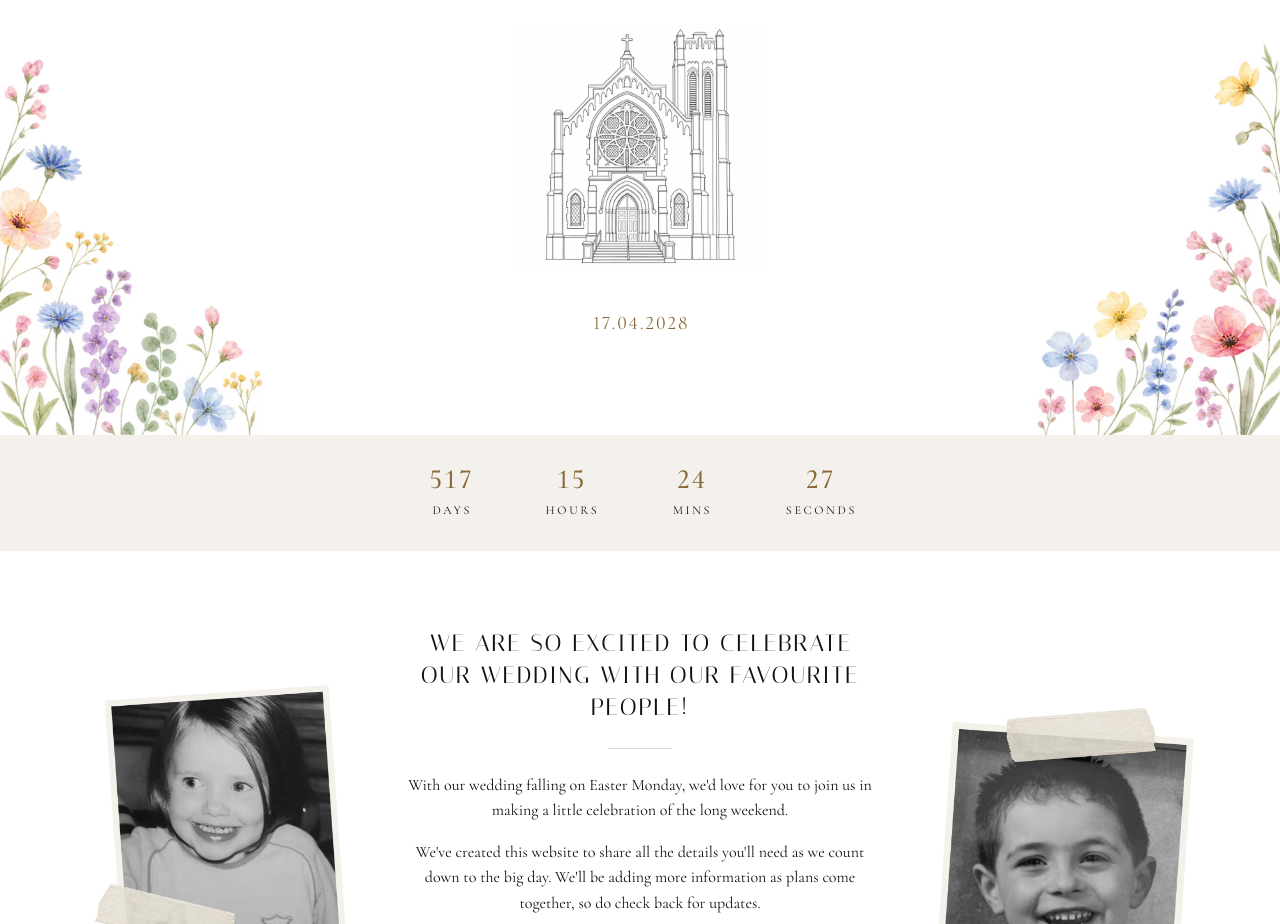
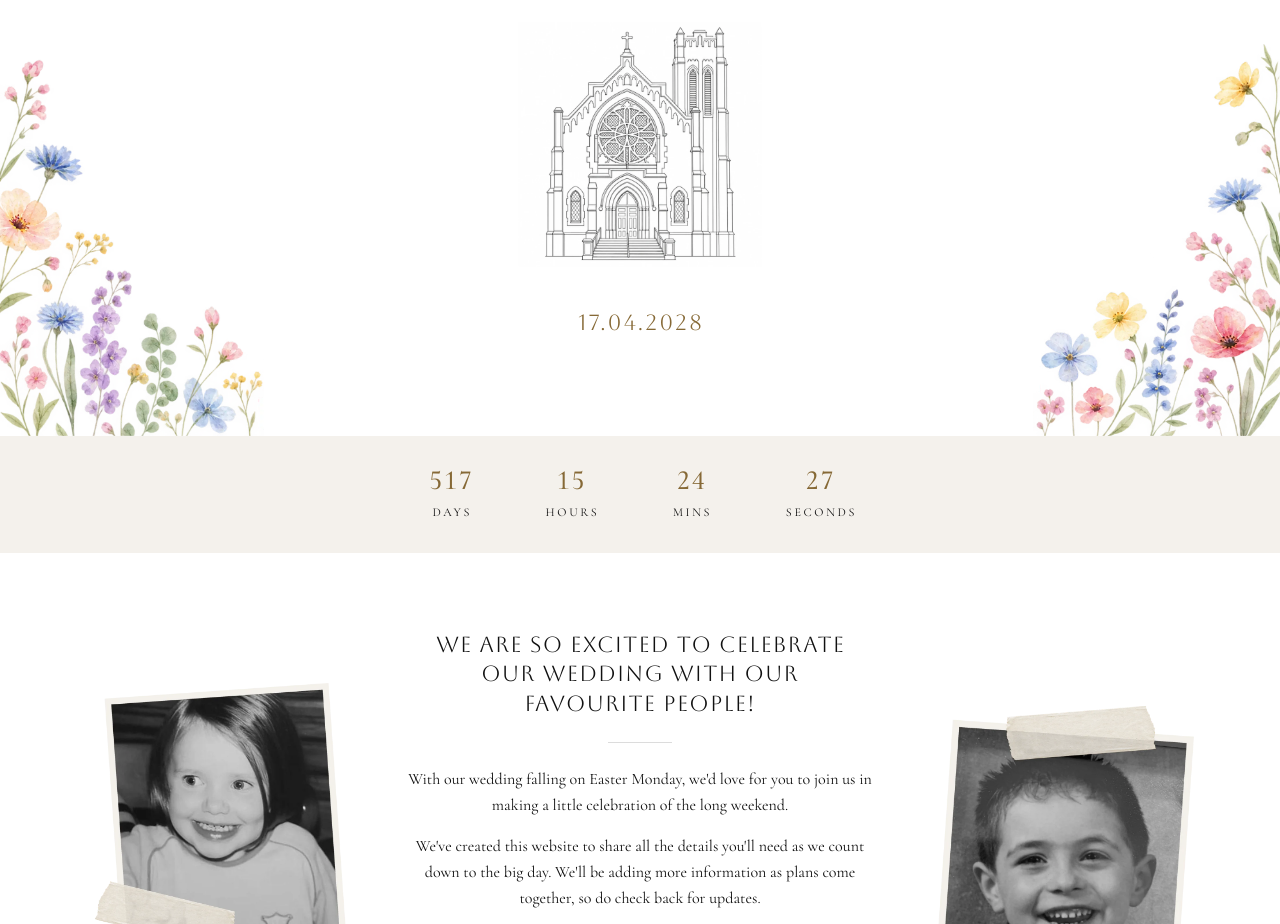
Before and after one commit to murrayquinnwedding/murrayquinnwedding.github.io, an Astro site: page / in a window 1280 px wide. Shown: the part 191-1115 px from the top of the page. Built offline with nearby package versions, Linux system fonts and the light colour scheme; Astro itself is replaced by a stand-in of ours.

Commit message:
Use Aboreto, the real display font from the design
The brief misspelled it as "Aborteo", which is why it looked like an
unlicensable commercial font. Aboreto is a Google Font under the SIL Open
Font License, so it can be self-hosted and shipped.

Headings and the hero date now use it, and the Italiana and Marcellus
stand-ins are removed.

Because the design was made in this font, the sizes could be solved properly
rather than approximated. For each group of headings that share a size, the
size and letter-spacing were solved together against the measured widths of
every string in that group (rms error 0.1-0.2%). Tracking turns out to differ
per heading level, so it is now a token per level rather than one global
value.

Every heading renders within 0.5% of the Figma export, and total page height
is within 0.9%.

Co-Authored-By: Claude Opus 5 <noreply@anthropic.com>

```diff
--- a/src/components/Celebrations.astro
+++ b/src/components/Celebrations.astro
@@ -94,6 +94,8 @@ const cards = [
 
   .celebrations__heading {
     font-size: var(--fs-band);
+    letter-spacing: var(--ls-band);
+    text-indent: var(--ls-band);
     color: var(--c-blue);
     text-align: center;
     margin-bottom: clamp(2rem, 5.4vw, 4.5rem);
--- a/src/components/Footer.astro
+++ b/src/components/Footer.astro
@@ -99,6 +99,13 @@ const whatsapp = `https://wa.me/${CONTACT.whatsapp}`;
       padding-bottom: 11rem;
     }
 
+    /* Break the heading after "CAN", as the mobile design does, rather
+       than letting "US!" fall onto a line of its own. */
+    .footer__heading {
+      max-width: 17rem;
+      margin-inline: auto;
+    }
+
     .footer__flowers {
       width: 32vw;
     }
--- a/src/components/Hero.astro
+++ b/src/components/Hero.astro
@@ -57,6 +57,8 @@ import { WEDDING_DATE_ISO } from '../config';
 
   .hero__date {
     margin-top: clamp(1.5rem, 3vw, 2.5rem);
+    /* The date is set in the display face, like the headings. */
+    font-family: var(--font-heading);
     font-size: var(--fs-date);
     letter-spacing: 0.1em;
     text-indent: 0.1em;
--- a/src/components/Intro.astro
+++ b/src/components/Intro.astro
@@ -76,8 +76,8 @@
 
   .intro__heading {
     font-size: var(--fs-intro);
-    letter-spacing: 0.08em;
-    text-indent: 0.08em;
+    letter-spacing: var(--ls-intro);
+    text-indent: var(--ls-intro);
     line-height: 1.35;
     /* Narrower than the paragraphs beneath it, which is what gives the
        heading its three-line shape in the design. */
--- a/src/layouts/Base.astro
+++ b/src/layouts/Base.astro
@@ -41,7 +41,7 @@ const canonical = new URL(Astro.url.pathname, Astro.site);
       type="font/woff2"
       crossorigin
     />
-    <link rel="preload" href="/fonts/italiana-400.woff2" as="font" type="font/woff2" crossorigin />
+    <link rel="preload" href="/fonts/aboreto-400.woff2" as="font" type="font/woff2" crossorigin />
 
     <meta name="theme-color" content="#f4f1ec" />
   </head>
--- a/src/styles/global.css
+++ b/src/styles/global.css
@@ -17,24 +17,15 @@
   src: url('/fonts/cormorant-garamond-var.woff2') format('woff2');
 }
 
-/* Heading candidates. Aborteo (the font in the Figma file) is a commercial
-   licence we do not have for web use, so these are the stand-ins.
-   Switch between them with --font-heading below. */
+/* Aboreto is the display face from the Figma file. It is a Google Font under
+   the SIL Open Font License, so it can be self-hosted here. One weight only. */
 
 @font-face {
-  font-family: 'Italiana';
+  font-family: 'Aboreto';
   font-style: normal;
   font-weight: 400;
   font-display: swap;
-  src: url('/fonts/italiana-400.woff2') format('woff2');
-}
-
-@font-face {
-  font-family: 'Marcellus';
-  font-style: normal;
-  font-weight: 400;
-  font-display: swap;
-  src: url('/fonts/marcellus-400.woff2') format('woff2');
+  src: url('/fonts/aboreto-400.woff2') format('woff2');
 }
 
 /* --- Tokens -------------------------------------------------------------- */
@@ -53,26 +44,32 @@
   --c-green-band: #f1f5e0; /* footer background */
 
   /* Type --------------------------------------------------------------- */
-  /* ONE variable controls every heading — swapping in Aborteo later
-     (or picking a different stand-in) is a one-line change here. */
-  --font-heading: 'Italiana', 'Cormorant Garamond', Georgia, serif;
+  /* ONE variable controls every heading, so the display face can be
+     swapped in a single line here. */
+  --font-heading: 'Aboreto', 'Cormorant Garamond', Georgia, serif;
   --font-body: 'Cormorant Garamond', Georgia, 'Times New Roman', serif;
 
   /* Fluid sizes: clamp(min, preferred, max) lets type scale with the
      viewport between a mobile floor and a desktop ceiling.
      The vw values are derived from measuring the Figma export: each one
      reproduces the design's text width at a 1440px viewport. */
-  --fs-display: clamp(2.25rem, 3.67vw, 4.5rem); /* AOIFE & MARK */
-  --fs-band: clamp(1.5rem, 3.24vw, 4rem); /* THE CELEBRATIONS */
-  --fs-section: clamp(1.25rem, 1.65vw, 2rem); /* WHERE TO STAY, footer */
-  --fs-intro: clamp(1.25rem, 1.84vw, 2.125rem); /* intro heading */
-  --fs-date: clamp(1.125rem, 1.5vw, 1.5rem); /* 17.04.2028 */
+  --fs-display: clamp(2.25rem, 3.503vw, 4.25rem); /* AOIFE & MARK */
+  --fs-band: clamp(1.5rem, 3.023vw, 3.75rem); /* THE CELEBRATIONS */
+  --fs-section: clamp(1.25rem, 1.424vw, 1.75rem); /* WHERE TO STAY, cards, footer */
+  --fs-intro: clamp(1.125rem, 1.707vw, 2rem); /* intro heading */
+  --fs-date: clamp(1.125rem, 1.71vw, 1.875rem); /* 17.04.2028 */
   --fs-count: clamp(1.5rem, 2.18vw, 2.5rem); /* countdown numbers */
   --fs-body: clamp(1rem, 1.05vw, 1.125rem);
   --fs-small: clamp(0.75rem, 0.9vw, 0.875rem); /* eyebrow, labels */
 
-  --ls-display: 0.1em;
-  --ls-section: 0.16em;
+  /* Tracking is per heading level in the design, not one global value.
+     These were solved from the Figma export: for each group of headings
+     that share a size, the tracking and size that reproduce every one of
+     their measured widths (within 0.2%). */
+  --ls-display: 0.112em;
+  --ls-band: 0.138em;
+  --ls-section: 0.185em;
+  --ls-intro: 0.0525em;
   --ls-eyebrow: 0.22em;
 
   /* Spacing: everything is a multiple of 8px ---------------------------- */
```
Also changed, not shown: README.md, public/fonts/aboreto-400.woff2 (added), public/fonts/italiana-400.woff2 (deleted), public/fonts/marcellus-400.woff2 (deleted).
